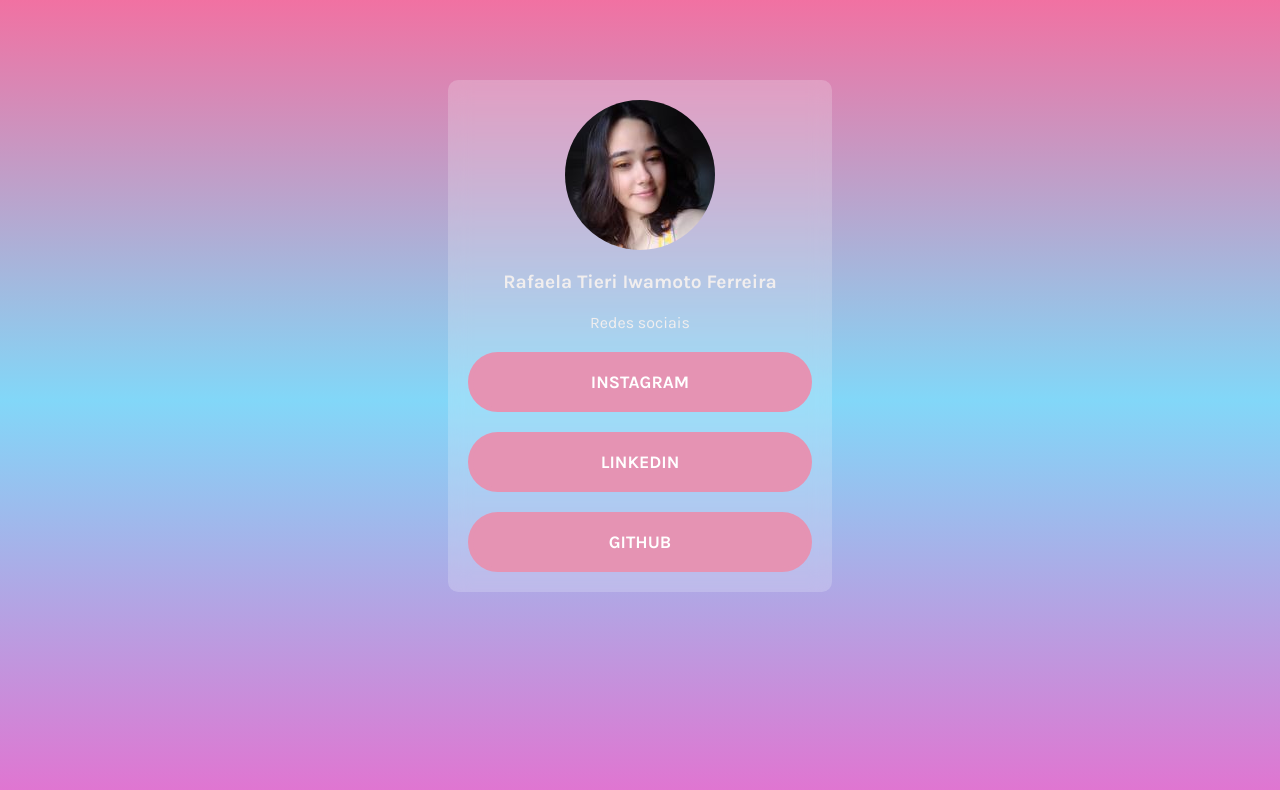
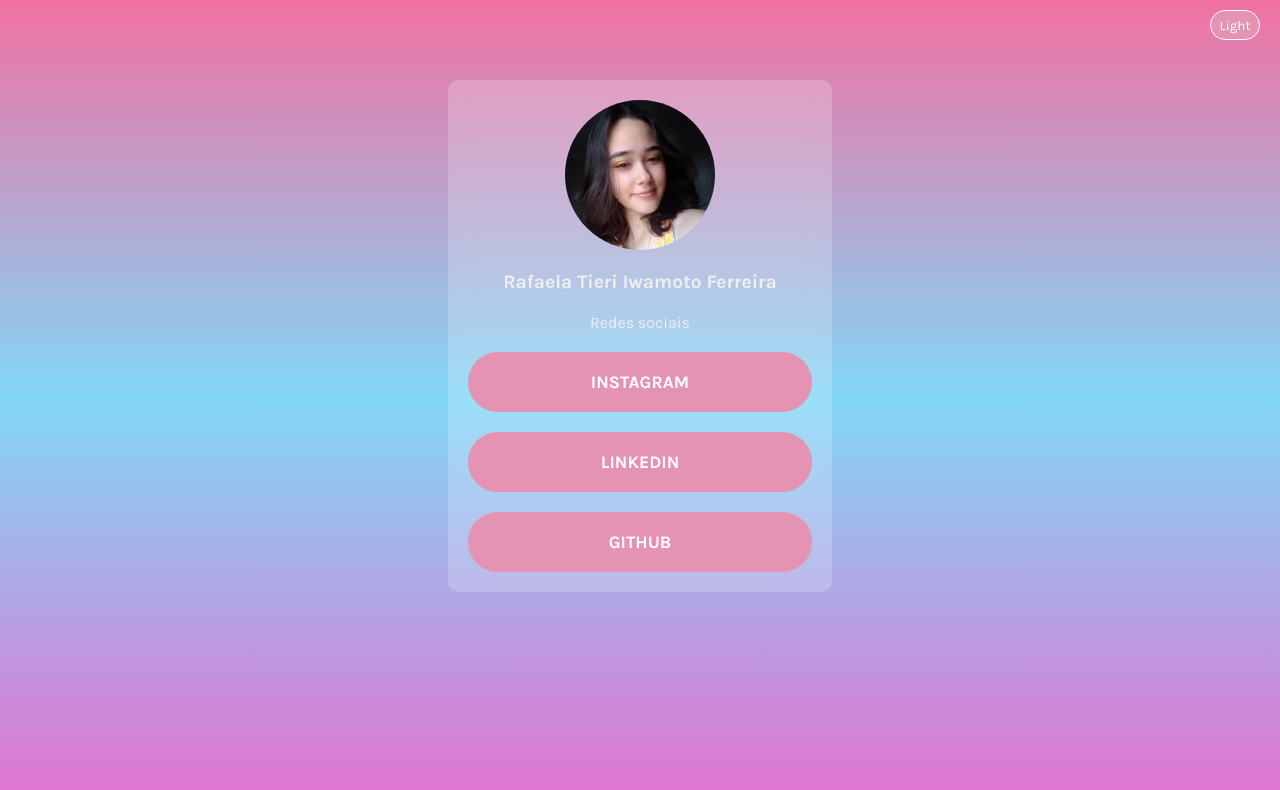
Before and after one commit to RafaelaTieri/LinktreeHaken, a plain HTML site: page index.html in a window 1280 px wide. Drawn offline with Linux system fonts and the light colour scheme.

Commit message:
Botão darkmode

```diff
--- a/estilo.css
+++ b/estilo.css
@@ -70,8 +70,23 @@ body {
     -webkit-backdrop-filter: blur(10px);
 }
 
+.mudar {
+    position: fixed;
+
+    right: 20px;
+    top: 10px;
+
+    width: 50px;
+    height: 30px;
+    background-color: var(--cor_dois);
+    color: var(--cor_um);
+    border-radius: 40px;
+    border: 1px solid var(--cor_um);
+}
+
 @media (max-width: 600px) {
     .principal {
         width: 90vw;
     }
+
 }
--- a/index.html
+++ b/index.html
@@ -20,6 +20,10 @@
         <a class="botao" href="https://github.com/RafaelaTieri">GitHub</a>
     </div>
 
+    <button class="mudar">
+        Light
+    </button>
+
 </body>
 
 </html>
```
